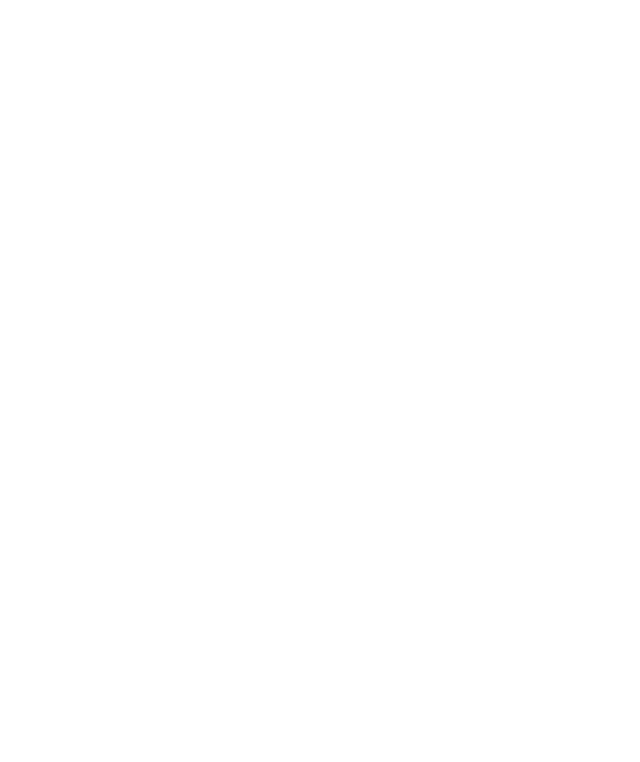
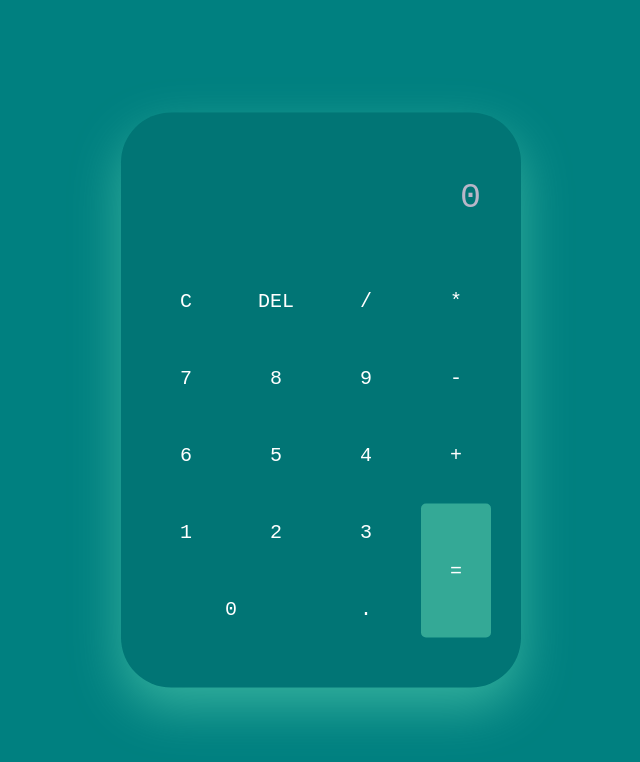
Before and after one commit to abed-a-78/Calculator-build, a plain HTML site: page index.html in a window 1280 px wide. Shown: the whole page, without its empty margins (319-959 px from the left). Drawn offline with Linux system fonts and the light colour scheme.

Commit message:
second-commit

```diff
--- /dev/null
+++ b/assets/index-b9e0dbc8.js
@@ -0,0 +1 @@
+(function(){const r=document.createElement("link").relList;if(r&&r.supports&&r.supports("modulepreload"))return;for(const e of document.querySelectorAll('link[rel="modulepreload"]'))u(e);new MutationObserver(e=>{for(const t of e)if(t.type==="childList")for(const l of t.addedNodes)l.tagName==="LINK"&&l.rel==="modulepreload"&&u(l)}).observe(document,{childList:!0,subtree:!0});function i(e){const t={};return e.integrity&&(t.integrity=e.integrity),e.referrerPolicy&&(t.referrerPolicy=e.referrerPolicy),e.crossOrigin==="use-credentials"?t.credentials="include":e.crossOrigin==="anonymous"?t.credentials="omit":t.credentials="same-origin",t}function u(e){if(e.ep)return;e.ep=!0;const t=i(e);fetch(e.href,t)}})();const style="";let equal_pressed=0,button_input=document.querySelectorAll(".input-button"),input=document.getElementById("input"),equal=document.getElementById("equal"),clear=document.getElementById("clear"),erase=document.getElementById("erase");window.onload=()=>{input.value=""};button_input.forEach(n=>{n.addEventListener("click",()=>{equal_pressed==1&&(input.value="",equal_pressed=0),input.value+=n.value})});equal.addEventListener("click",()=>{equal_pressed=1;let inp_val=input.value;try{let solution=eval(inp_val);Number.isInteger(solution)?input.value=solution:input.value=solution.toFixed(2)}catch(n){alert("Invalid Input")}});clear.addEventListener("click",()=>{input.value=""});erase.addEventListener("click",()=>{input.value=input.value.substr(0,input.value.length-1)});
--- /dev/null
+++ b/assets/index-fc8b7e5e.css
@@ -0,0 +1 @@
+*{padding:0;margin:0;box-sizing:border-box;font-family:Roboto Mono,monospace}body{height:100vh;background-color:teal}.calculator{width:400px;background-color:#017575;padding:50px 30px;position:absolute;transform:translate(-50%,-50%);top:50%;left:50%;border-radius:50px;box-shadow:0 20px 50px #80f7c966}.display{width:100%}.display input{width:100%;padding:15px 10px;text-align:right;border:none;background-color:transparent;color:#fff;font-size:35px}.display input::placeholder{color:#b9b6c8}.buttons{display:grid;grid-template-columns:repeat(4,1fr);grid-gap:20px;margin-top:40px}.buttons input[type=button]{font-size:20px;padding:17px;border:none;background-color:transparent;color:#fff;cursor:pointer;border-radius:5px}input[type=button]#equal{grid-row:span 2;background-color:#80f7c966}input[type=button][value="0"]{grid-column:span 2}
--- a/index.html
+++ b/index.html
@@ -1,13 +1,48 @@
-<!DOCTYPE html>
+<!doctype html>
 <html lang="en">
 
 <head>
-    <meta charset="UTF-8">
-    <meta name="viewport" content="width=device-width, initial-scale=1.0">
-    <title>Document</title>
+  <meta charset="UTF-8" />
+  <link rel="icon" href="/assets/calculator-baef043a.png" />
+  <meta name="viewport" content="width=device-width, initial-scale=1.0" />
+
+  <title>Calculator</title>
+  <script type="module" crossorigin src="/assets/index-b9e0dbc8.js"></script>
+  <link rel="stylesheet" href="/assets/index-fc8b7e5e.css">
 </head>
 
 <body>
+  <div class="calculator">
+    <div class="display">
+      <input type="text" placeholder="0" id="input" disabled />
+    </div>
+    <div class="buttons">
+      <!-- Full Erase -->
+      <input type="button" value="C" id="clear" />
+      <!-- Erase Single Value -->
+      <input type="button" value="DEL" id="erase" />
+      <input type="button" value="/" class="input-button" />
+      <input type="button" value="*" class="input-button" />
+
+      <input type="button" value="7" class="input-button" />
+      <input type="button" value="8" class="input-button" />
+      <input type="button" value="9" class="input-button" />
+      <input type="button" value="-" class="input-button" />
+
+      <input type="button" value="6" class="input-button" />
+      <input type="button" value="5" class="input-button" />
+      <input type="button" value="4" class="input-button" />
+      <input type="button" value="+" class="input-button" />
+
+      <input type="button" value="1" class="input-button" />
+      <input type="button" value="2" class="input-button" />
+      <input type="button" value="3" class="input-button" />
+
+      <input type="button" value="=" id="equal" />
+      <input type="button" value="0" class="input-button" />
+      <input type="button" value="." class="input-button" />
+    </div>
+  </div>
 
 </body>
 
```
Also changed, not shown: assets/calculator-baef043a.png (added), calculator.png (added).
